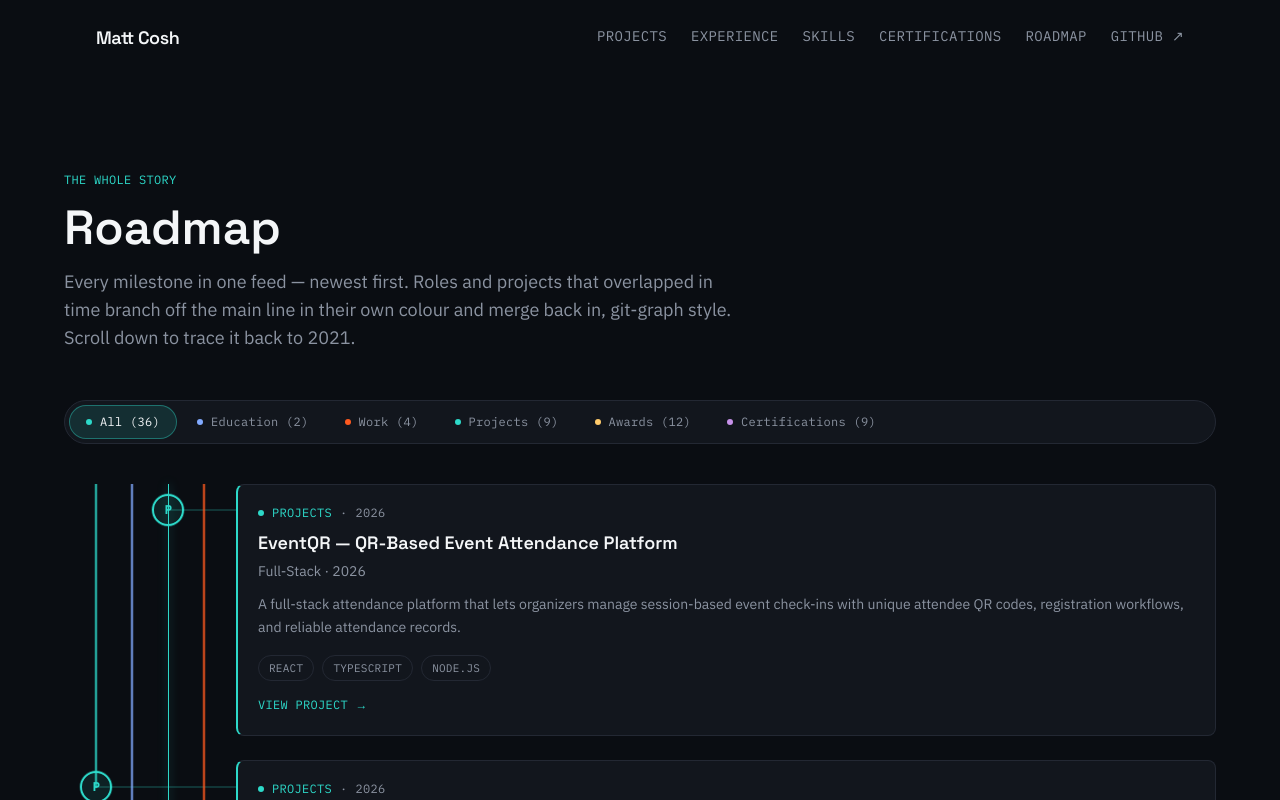
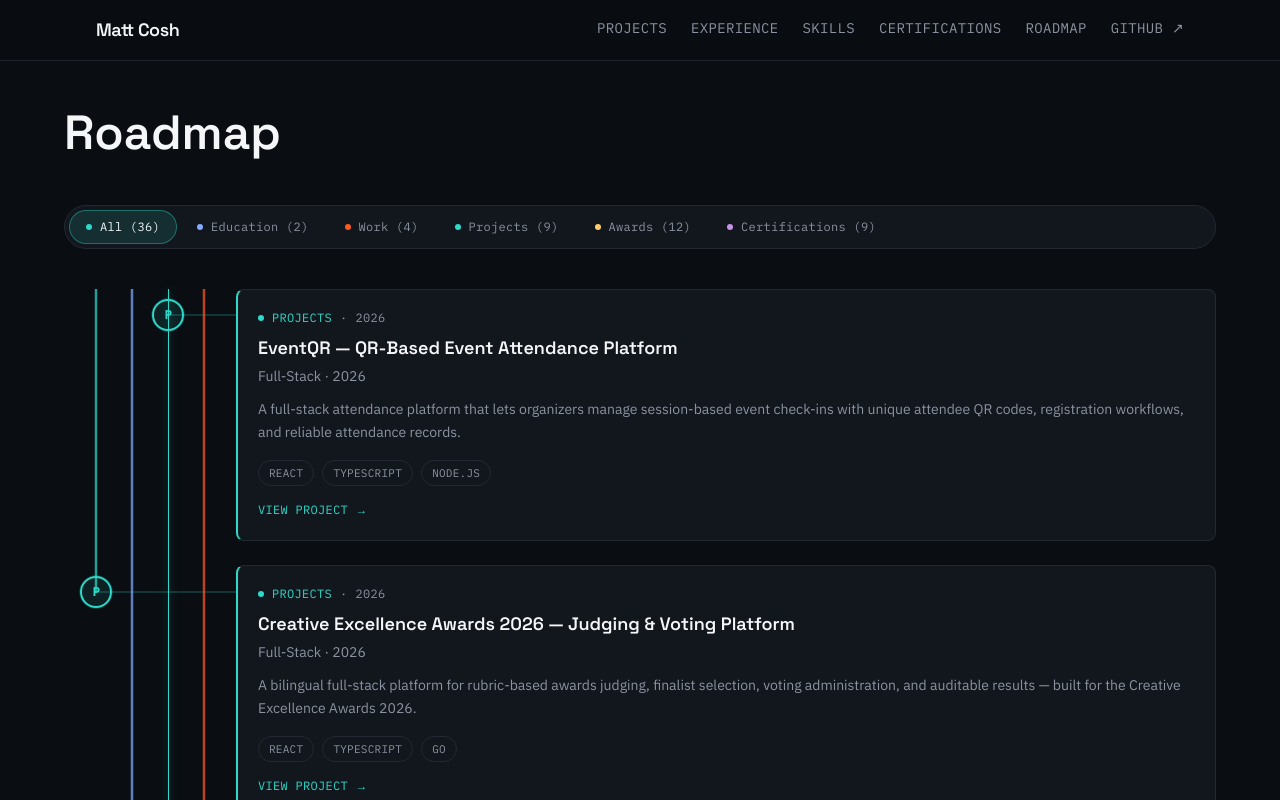
Before and after one commit to TheUnknown550/mattcosh.com, a Next.js app: page /roadmap in a window 1280 px wide. Shown: the top 800 px of the page. Built offline with nearby package versions, Linux system fonts and the light colour scheme.

Commit message:
fix: removed not needed texts

```diff
--- a/src/app/certifications/page.tsx
+++ b/src/app/certifications/page.tsx
@@ -5,15 +5,8 @@ import { Reveal } from "@/components/common/Reveal";
 
 export default function CertificationsPage() {
   return (
-    <div className="mx-auto max-w-3xl py-16 lg:py-24">
-      <Link
-        href="/experience"
-        className="font-mono text-xs uppercase tracking-wide text-ink-muted transition-colors hover:text-ink"
-      >
-        ← Experience
-      </Link>
-
-      <Reveal className="mt-8">
+    <div className="mx-auto max-w-3xl py-8 lg:py-12">
+      <Reveal>
         <h1 className="font-display text-4xl font-semibold text-ink lg:text-5xl">
           Certifications
         </h1>
--- a/src/app/experience/page.tsx
+++ b/src/app/experience/page.tsx
@@ -12,7 +12,7 @@ export default function ExperiencePage() {
   const recentCertifications = certifications.slice(0, 3);
 
   return (
-    <div className="mx-auto max-w-6xl py-16 lg:py-24">
+    <div className="mx-auto max-w-6xl py-8 lg:py-12">
       <Reveal>
         <h1 className="font-display text-4xl font-semibold text-ink lg:text-5xl">
           Experience
--- a/src/app/projects/page.tsx
+++ b/src/app/projects/page.tsx
@@ -6,7 +6,7 @@ export default function ProjectsPage() {
   const projects = getAllProjects();
 
   return (
-    <div className="mx-auto max-w-6xl py-16 lg:py-24">
+    <div className="mx-auto max-w-6xl py-8 lg:py-12">
       <Reveal>
         <h1 className="font-display text-4xl font-semibold text-ink lg:text-5xl">
           Projects
--- a/src/app/roadmap/page.tsx
+++ b/src/app/roadmap/page.tsx
@@ -4,20 +4,11 @@ import { Reveal } from "@/components/common/Reveal";
 
 export default function RoadmapPage() {
   return (
-    <div className="mx-auto max-w-6xl py-16 lg:py-24">
+    <div className="mx-auto max-w-6xl py-8 lg:py-12">
       <Reveal>
-        <p className="font-mono text-xs uppercase tracking-wide text-signal">
-          The whole story
-        </p>
-        <h1 className="mt-4 font-display text-4xl font-semibold text-ink lg:text-5xl">
+        <h1 className="font-display text-4xl font-semibold text-ink lg:text-5xl">
           Roadmap
         </h1>
-        <p className="mt-4 max-w-2xl text-lg text-ink-muted">
-          Every milestone in one feed — newest first. Roles and projects that
-          overlapped in time branch off the main line in their own colour and
-          merge back in, git-graph style. Scroll down to trace it back to
-          2021.
-        </p>
       </Reveal>
 
       <div className="mt-12">
--- a/src/app/skills/page.tsx
+++ b/src/app/skills/page.tsx
@@ -5,15 +5,8 @@ import { Reveal } from "@/components/common/Reveal";
 
 export default function SkillsPage() {
   return (
-    <div className="mx-auto max-w-5xl py-16 lg:py-24">
-      <Link
-        href="/experience"
-        className="font-mono text-xs uppercase tracking-wide text-ink-muted transition-colors hover:text-ink"
-      >
-        ← Experience
-      </Link>
-
-      <Reveal className="mt-8">
+    <div className="mx-auto max-w-5xl py-8 lg:py-12">
+      <Reveal>
         <h1 className="font-display text-4xl font-semibold text-ink lg:text-5xl">
           Skills
         </h1>
--- a/src/components/experience/ExperienceDetail.tsx
+++ b/src/components/experience/ExperienceDetail.tsx
@@ -15,7 +15,7 @@ export function ExperienceDetail({ entry }: ExperienceDetailProps) {
   ];
 
   return (
-    <article className="mx-auto max-w-6xl py-16 lg:py-24">
+    <article className="mx-auto max-w-6xl py-8 lg:py-12">
       <Link
         href="/experience"
         className="group inline-flex items-center gap-2 font-mono text-xs uppercase tracking-wide text-ink-muted transition-colors hover:text-ink"
--- a/src/components/layout/SiteShell.tsx
+++ b/src/components/layout/SiteShell.tsx
@@ -18,7 +18,8 @@ const NAV_LINKS = [
 export function SiteShell({ children }: SiteShellProps) {
   return (
     <>
-      <header className="relative z-40 mx-auto flex w-full max-w-6xl items-center justify-between px-6 py-6 lg:px-8">
+      <header className="sticky top-0 z-40 border-b border-line/80 bg-void/95 backdrop-blur">
+        <div className="relative mx-auto flex w-full max-w-6xl items-center justify-between px-6 py-4 lg:px-8">
           <Link
             href="/"
             className="font-display text-lg font-semibold tracking-tight text-ink"
@@ -53,6 +54,7 @@ export function SiteShell({ children }: SiteShellProps) {
             </a>
           </nav>
           <MobileNav links={NAV_LINKS} />
+        </div>
       </header>
       <main className="flex-1 px-6 lg:px-8">{children}</main>
       <footer className="mx-auto w-full max-w-6xl border-t border-line px-6 py-6 font-mono text-xs uppercase tracking-wide text-ink-muted lg:px-8">
--- a/src/components/projects/ProjectDetail.tsx
+++ b/src/components/projects/ProjectDetail.tsx
@@ -22,7 +22,7 @@ export function ProjectDetail({ project, CaseStudy }: ProjectDetailProps) {
   ];
 
   return (
-    <article className="mx-auto max-w-6xl py-16 lg:py-24">
+    <article className="mx-auto max-w-6xl py-8 lg:py-12">
       <Link
         href="/projects"
         className="group inline-flex items-center gap-2 font-mono text-xs uppercase tracking-wide text-ink-muted transition-colors hover:text-ink"
```
Lines whose indentation alone changed are shown as unchanged.
